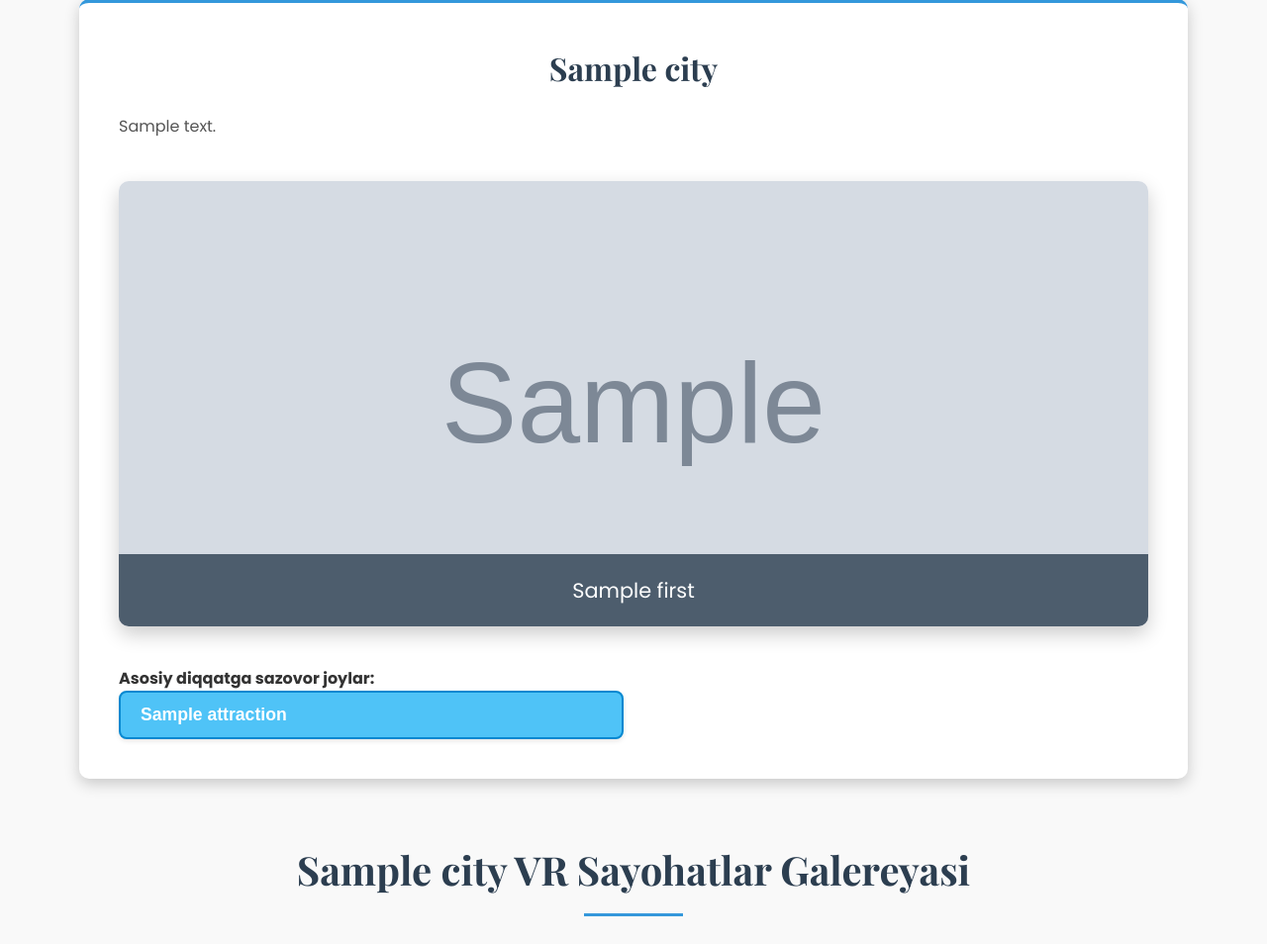
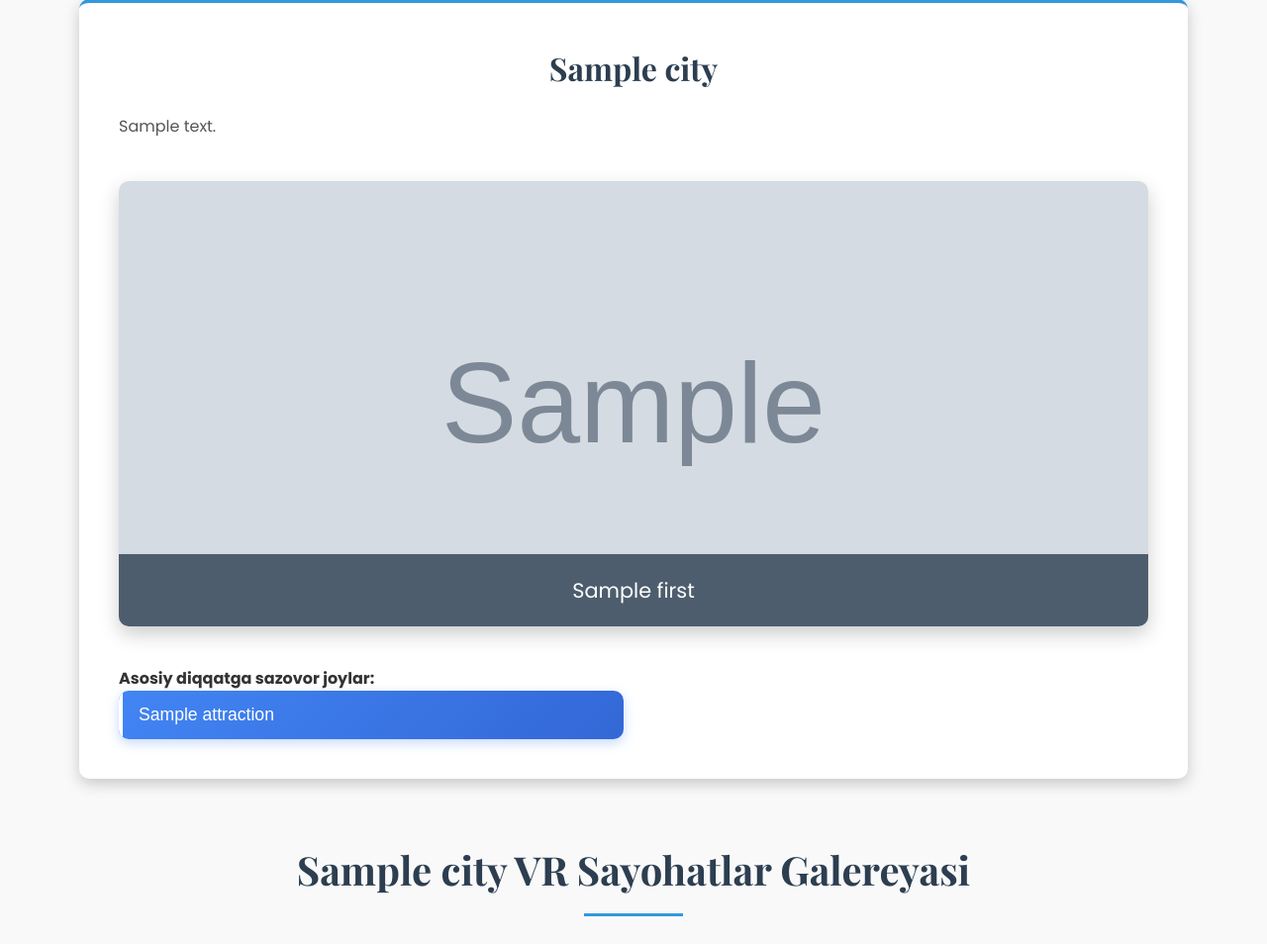
Before and after one commit to bakhtiyorturaev/VR_uzbekistan, a Django app: template template/index.html in a window 1280 px wide. Shown: the part 755-1709 px from the top of the page at 99% size. Run offline with Django 5.2, Linux system fonts and the light colour scheme; the template is opened without the code that fills it: most values are stand-ins (such as "Sample title", 1, 10 or a date in 2020); grey boxes marked "Sample" are stand-in pictures.

Commit message:
...........

```diff
--- a/static/css/style.css
+++ b/static/css/style.css
@@ -216,38 +216,64 @@
 }
 
 .landmarks li {
-  margin-bottom: 10px;
+  margin-bottom: 12px;
 }
 
 .attraction-btn {
   display: block;
   width: 100%;
-  padding: 12px 20px;
-  background-color: #e1f5fe;
-  border: 2px solid #4fc3f7;
-  border-radius: 8px;
+  padding: 14px 20px;
+  background: linear-gradient(135deg, #f5f7fa 0%, #e4e8eb 100%);
+  border: none;
+  border-radius: 10px;
   cursor: pointer;
   font-size: 1.1rem;
   text-align: left;
-  transition: var(--transition);
-  color: #0277bd;
+  transition: all 0.3s cubic-bezier(0.25, 0.8, 0.25, 1);
+  color: #2c3e50;
   font-weight: 500;
-  box-shadow: 0 2px 5px rgba(0, 0, 0, 0.1);
+  box-shadow: 0 2px 4px rgba(0, 0, 0, 0.05);
+  position: relative;
+  overflow: hidden;
 }
 
 .attraction-btn:hover {
-  background-color: #b3e5fc;
-  color: #01579b;
+  background: linear-gradient(135deg, #e6f0ff 0%, #d0e1ff 100%);
+  color: #1a73e8;
   transform: translateY(-2px);
-  box-shadow: 0 4px 8px rgba(0, 0, 0, 0.15);
-  border-color: #29b6f6;
+  box-shadow: 0 4px 12px rgba(0, 0, 0, 0.1);
+}
+
+.attraction-btn:active {
+  transform: translateY(0);
+}
+
+.attraction-btn::before {
+  content: '';
+  position: absolute;
+  top: 0;
+  left: 0;
+  width: 4px;
+  height: 100%;
+  background-color: #4285f4;
+  transform: scaleY(0);
+  transition: transform 0.3s ease;
+}
+
+.attraction-btn:hover::before {
+  transform: scaleY(1);
 }
 
 .attraction-btn.active {
-  background-color: #4fc3f7;
+  background: linear-gradient(135deg, #4285f4 0%, #3367d6 100%);
   color: white;
-  border-color: #0288d1;
-  font-weight: 600;
+  box-shadow: 0 4px 12px rgba(66, 133, 244, 0.3);
+  font-weight: 500;
+}
+
+.attraction-btn.active::before {
+  background-color: #fff;
+  transform: scaleY(1);
 }
 
 
```
